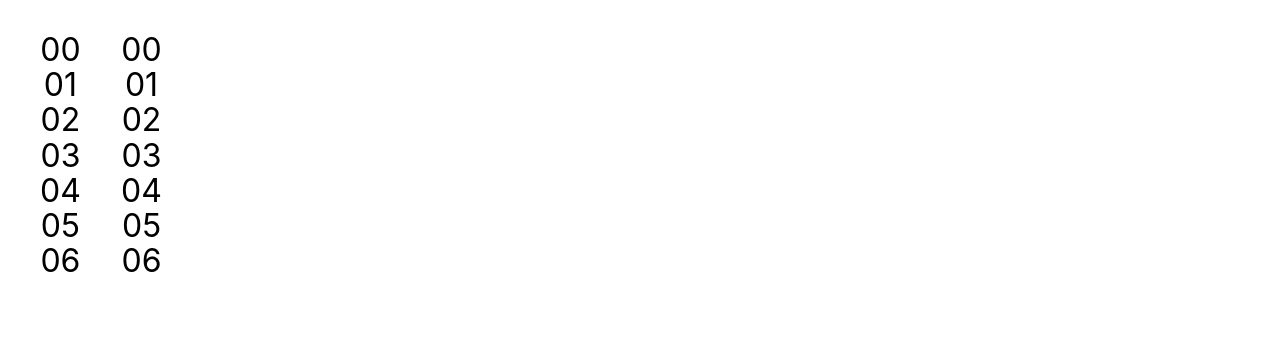
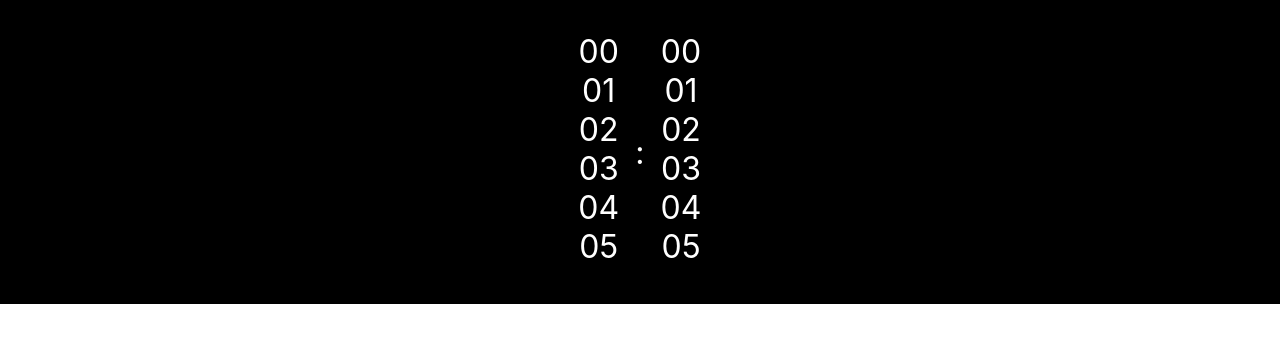
Before and after one commit to idanbachar/wheel-picker, a React (Create React App) app: page / in a window 1280 px wide. Shown: the top 342 px of the page. Built offline with nearby package versions, Linux system fonts and the light colour scheme.

Commit message:
improvements and visualise design fixes

```diff
--- a/src/App.tsx
+++ b/src/App.tsx
@@ -1,14 +1,8 @@
-import WheelPicker from "./WheelPicker/WheelPicker";
-import { hours, minutes } from "./data/time";
 import "./App.css";
+import TimePickers from "./components/TimePickers/TimePickers";
 
 const App = () => {
-  return (
-    <div style={{ display: "flex" }}>
-      <WheelPicker items={hours} name="hours" />
-      <WheelPicker items={minutes} name="minutes" />
-    </div>
-  );
+  return <TimePickers />;
 };
 
 export default App;
--- a/src/WheelPicker/WheelPicker.tsx
+++ /dev/null
@@ -1,52 +0,0 @@
-import { useEffect, useRef } from "react";
-import { IWheelPicker } from "../interfaces/IWheelPicker";
-import styles from "./wheel-picker.module.css";
-
-const WheelPicker: React.FC<IWheelPicker> = (props) => {
-  const { name, items } = props;
-  const wheelPickerRef = useRef<HTMLUListElement>(null);
-  let debounceTimer: NodeJS.Timeout;
-  const defaultHeight = 32;
-
-  useEffect(() => {
-    wheelPickerRef.current?.addEventListener("scroll", function () {
-      clearTimeout(debounceTimer);
-
-      debounceTimer = setTimeout(() => {
-        if (wheelPickerRef.current) {
-          const itemHeight =
-            wheelPickerRef.current.children.length > 0
-              ? wheelPickerRef.current?.children[0].getBoundingClientRect()
-                  .height
-              : defaultHeight;
-
-          const index = Math.round(
-            wheelPickerRef.current.scrollTop / itemHeight
-          );
-
-          wheelPickerRef.current.scrollTop = index * itemHeight;
-        }
-      }, 100);
-    });
-  }, []);
-
-  return (
-    <ul
-      id={`${name}_wheel`}
-      ref={wheelPickerRef}
-      className={styles.wheelPicker}
-    >
-      {items.map((item, key) => (
-        <li
-          id={`${name}_wheel_item_${item}`}
-          className={styles.wheelItem}
-          key={key}
-        >
-          {item}
-        </li>
-      ))}
-    </ul>
-  );
-};
-
-export default WheelPicker;
--- /dev/null
+++ b/src/components/TimePickers/TimePickers.tsx
@@ -0,0 +1,15 @@
+import { hours, minutes } from "../../data/time";
+import WheelPicker from "../WheelPicker/WheelPicker";
+import styles from "./timepickers.module.css";
+
+const TimePickers: React.FC = () => {
+  return (
+    <div className={styles.timePickers}>
+      <WheelPicker items={hours} name="hours" />
+      <span className={styles.colon}>:</span>
+      <WheelPicker items={minutes} name="minutes" />
+    </div>
+  );
+};
+
+export default TimePickers;
--- /dev/null
+++ b/src/components/TimePickers/timepickers.module.css
@@ -0,0 +1,12 @@
+.timePickers {
+  display: flex;
+  background-color: black;
+  align-items: center;
+  justify-content: center;
+  gap: 1rem;
+}
+
+.colon {
+  color: white;
+  font-size: 2rem;
+}
--- /dev/null
+++ b/src/components/WheelPicker/WheelPicker.tsx
@@ -0,0 +1,37 @@
+import { useEffect, useRef } from "react";
+import { IWheelPicker } from "../../interfaces/IWheelPicker";
+import styles from "./wheel-picker.module.css";
+import {
+  ScrollWheelToIndex,
+  StartListenForWheelPickerScoll,
+} from "../../services/wheelPickerService";
+
+const WheelPicker: React.FC<IWheelPicker> = (props) => {
+  const { name, items, defaultItemIndex } = props;
+  const wheelPickerRef = useRef<HTMLUListElement>(null);
+
+  useEffect(() => {
+    ScrollWheelToIndex(defaultItemIndex || 0, items, wheelPickerRef.current!);
+    StartListenForWheelPickerScoll(wheelPickerRef.current!);
+  }, []);
+
+  return (
+    <ul
+      id={`${name}_wheel`}
+      ref={wheelPickerRef}
+      className={styles.wheelPicker}
+    >
+      {items.map((item, key) => (
+        <li
+          id={`${name}_wheel_item_${item}`}
+          className={styles.wheelItem}
+          key={key}
+        >
+          {item}
+        </li>
+      ))}
+    </ul>
+  );
+};
+
+export default WheelPicker;
--- a/src/WheelPicker/wheel-picker.module.css
+++ b/src/components/WheelPicker/wheel-picker.module.css
@@ -5,6 +5,11 @@
   max-height: 30vh;
   overflow: auto;
   box-sizing: border-box;
+  display: flex;
+  flex-direction: column;
+  padding-top: 2rem;
+  padding-bottom: 2rem;
+  padding-inline-start: 0;
 }
 
 .wheelPicker::-webkit-scrollbar {
@@ -12,6 +17,6 @@
 }
 
 .wheelItem {
-  height: 2.2rem;
-  line-height: 2.2rem;
+  border-radius: 0;
+  color: white;
 }
--- a/src/interfaces/IWheelPicker.ts
+++ b/src/interfaces/IWheelPicker.ts
@@ -1,4 +1,5 @@
 export interface IWheelPicker {
   name: string;
   items: string[];
+  defaultItemIndex?: number;
 }
--- /dev/null
+++ b/src/services/wheelPickerService.ts
@@ -0,0 +1,29 @@
+export const ScrollWheelToIndex = (
+  itemIndex: number,
+  items: string[],
+  wheelPickerContainer: HTMLUListElement
+) => {
+  if (itemIndex > items.length) return;
+  const wheelItemsElements = Array.from(wheelPickerContainer.children);
+  wheelItemsElements[itemIndex].scrollIntoView();
+};
+
+export const StartListenForWheelPickerScoll = (
+  wheelPickerContainer: HTMLUListElement
+) => {
+  let debounceTimer: NodeJS.Timeout;
+
+  wheelPickerContainer?.addEventListener("scroll", function () {
+    clearTimeout(debounceTimer);
+    debounceTimer = setTimeout(() => {
+      const itemHeight =
+        wheelPickerContainer.children.length > 0
+          ? wheelPickerContainer?.children[0].getBoundingClientRect().height
+          : 32;
+
+      const index = Math.round(wheelPickerContainer.scrollTop / itemHeight);
+
+      wheelPickerContainer.scrollTop = index * itemHeight;
+    }, 250);
+  });
+};
```
